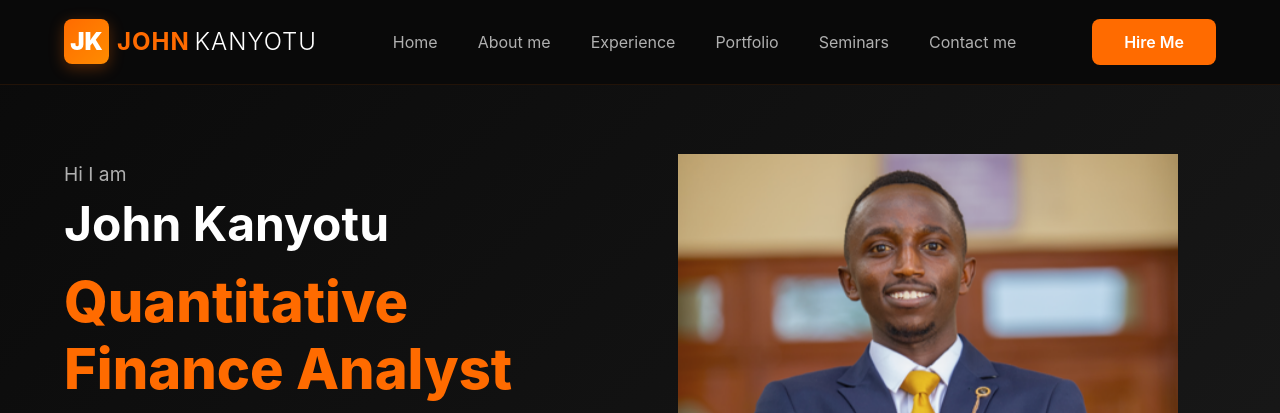
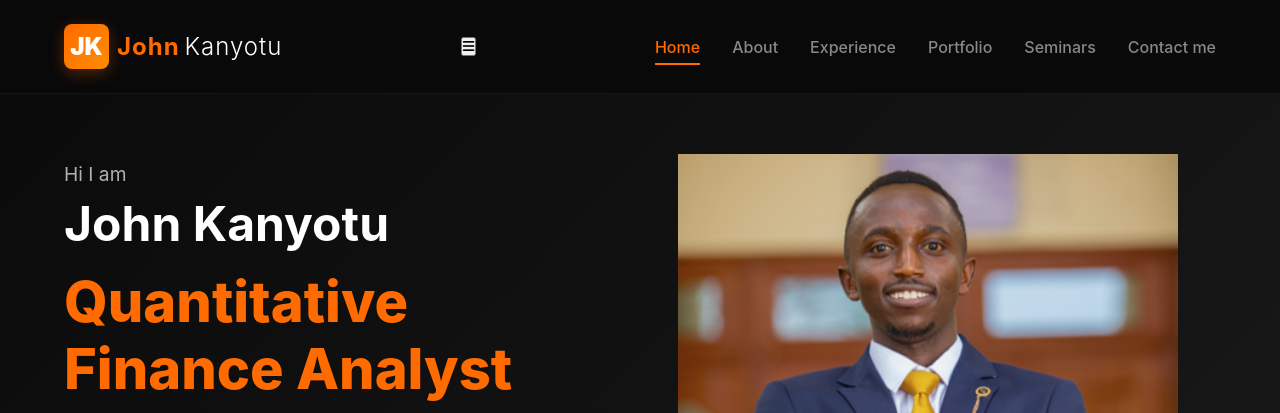
Before and after one commit to Kelvin374/John-Kanyotu-portfolio, a plain HTML site: page index.html in a window 1280 px wide. Shown: the top 413 px of the page. Drawn offline with Linux system fonts and the light colour scheme.

Commit message:
responsiveness

```diff
--- a/index.html
+++ b/index.html
@@ -94,23 +94,27 @@
 
 <body>
     <!-- Navigation -->
-    <nav>
+    <nav id="navbar">
         <a href="#home" class="logo">
             <div class="logo-box">JK</div>
             <div class="logo-text">
-                <span class="name">JOHN</span>
-                <span class="surname">KANYOTU</span>
+                <span class="name">John</span>
+                <span class="surname">Kanyotu</span>
             </div>
         </a>
-        <ul class="nav-links">
-            <li><a href="#home">Home</a></li>
-            <li><a href="#about">About me</a></li>
-            <li><a href="#experience">Experience</a></li>
-            <li><a href="#projects">Portfolio</a></li>
-            <li><a href="#seminars">Seminars</a></li>
-            <li><a href="#contact">Contact me</a></li>
+
+        <button class="mobile-menu-toggle" id="mobileMenuToggle">
+            <i class="fas fa-bars"></i>
+        </button>
+
+        <ul id="navLinks">
+            <li><a href="#home" class="nav-link active">Home</a></li>
+            <li><a href="#about" class="nav-link">About</a></li>
+            <li><a href="#experience" class="nav-link">Experience</a></li>
+            <li><a href="#projects" class="nav-link">Portfolio</a></li>
+            <li><a href="#seminars" class="nav-link">Seminars</a></li>
+            <li><a href="#contact" class="nav-link">Contact me</a></li>
         </ul>
-        <a href="#contact" class="hire-btn">Hire Me</a>
     </nav>
 
     <!-- Hero Section -->
@@ -129,7 +133,7 @@
 
             <div class="hero-buttons">
                 <a href="#contact" class="btn-primary">Hire Me</a>
-                <a href="john%20kanyotu%20cv.pdf" class="btn-secondary" download>Download CV</a>
+                <a href="john%20kanyotu%20cv.pdf" class="btn-secondary" download="John_Kanyotu_CV.pdf" target="_blank">Download CV</a>
             </div>
 
             <div class="stats">
--- a/j.js
+++ b/j.js
@@ -798,6 +798,73 @@ function closeSuccessModal() {
             });
         });
 
+        // Mobile Menu Toggle
+        const mobileMenuToggle = document.getElementById('mobileMenuToggle');
+        const navLinks = document.getElementById('navLinks');
+        const navbar = document.getElementById('navbar');
+
+        if (mobileMenuToggle) {
+            mobileMenuToggle.addEventListener('click', () => {
+                navLinks.classList.toggle('active');
+                const icon = mobileMenuToggle.querySelector('i');
+                icon.classList.toggle('fa-bars');
+                icon.classList.toggle('fa-times');
+            });
+        }
+
+        // Active Navigation Link
+        const sections = document.querySelectorAll('section');
+        const navItems = document.querySelectorAll('.nav-link');
+
+        function updateActiveNav() {
+            let current = '';
+            sections.forEach(section => {
+                const sectionTop = section.offsetTop;
+                const sectionHeight = section.clientHeight;
+                if (scrollY >= (sectionTop - 200)) {
+                    current = section.getAttribute('id');
+                }
+            });
+
+            navItems.forEach(item => {
+                item.classList.remove('active');
+                if (item.getAttribute('href').slice(1) === current) {
+                    item.classList.add('active');
+                }
+            });
+        }
+
+        // Navbar scroll effect
+        function updateNavbar() {
+            if (window.scrollY > 100) {
+                navbar.classList.add('scrolled');
+            } else {
+                navbar.classList.remove('scrolled');
+            }
+        }
+
+        // Close mobile menu when clicking on a link
+        navItems.forEach(item => {
+            item.addEventListener('click', () => {
+                navLinks.classList.remove('active');
+                const icon = mobileMenuToggle.querySelector('i');
+                icon.classList.add('fa-bars');
+                icon.classList.remove('fa-times');
+            });
+        });
+
+        // Scroll event listeners
+        window.addEventListener('scroll', () => {
+            updateActiveNav();
+            updateNavbar();
+        });
+
+        // Initialize on load
+        document.addEventListener('DOMContentLoaded', () => {
+            updateActiveNav();
+            updateNavbar();
+        });
+
         // Form submission handler
         const contactForm = document.getElementById('contactForm');
         contactForm.addEventListener('submit', async function(e) {
--- a/johnte.css
+++ b/johnte.css
@@ -16,15 +16,58 @@ nav {
     position: fixed;
     top: 0;
     width: 100%;
-    padding: 1.2rem 5%;
-    display: flex;
-    justify-content: space-between;
-    align-items: center;
-    background: rgba(10, 10, 10, 0.98);
+    background: rgba(10, 10, 10, 0.95);
     backdrop-filter: blur(10px);
     z-index: 1000;
+    padding: 1rem 5%;
+    display: flex;
+    justify-content: space-between;
+    align-items: center;
     border-bottom: 1px solid rgba(255, 107, 0, 0.1);
-    box-shadow: 0 2px 10px rgba(0, 0, 0, 0.3);
+    transition: all 0.3s ease;
+}
+
+nav.scrolled {
+    background: rgba(10, 10, 10, 0.98);
+    box-shadow: 0 5px 20px rgba(0, 0, 0, 0.3);
+}
+
+nav ul {
+    display: flex;
+    list-style: none;
+    gap: 2rem;
+    margin: 0;
+    padding: 0;
+}
+
+nav a {
+    color: #888;
+    text-decoration: none;
+    font-weight: 500;
+    transition: all 0.3s ease;
+    position: relative;
+    padding: 0.5rem 0;
+}
+
+nav a:hover,
+nav a.active {
+    color: #ff6b00;
+}
+
+nav a::after {
+    content: '';
+    position: absolute;
+    bottom: 0;
+    left: 0;
+    width: 0;
+    height: 2px;
+    background: #ff6b00;
+    transition: width 0.3s ease;
+}
+
+nav a:hover::after,
+nav a.active::after {
+    width: 100%;
 }
 
 .logo {
```
